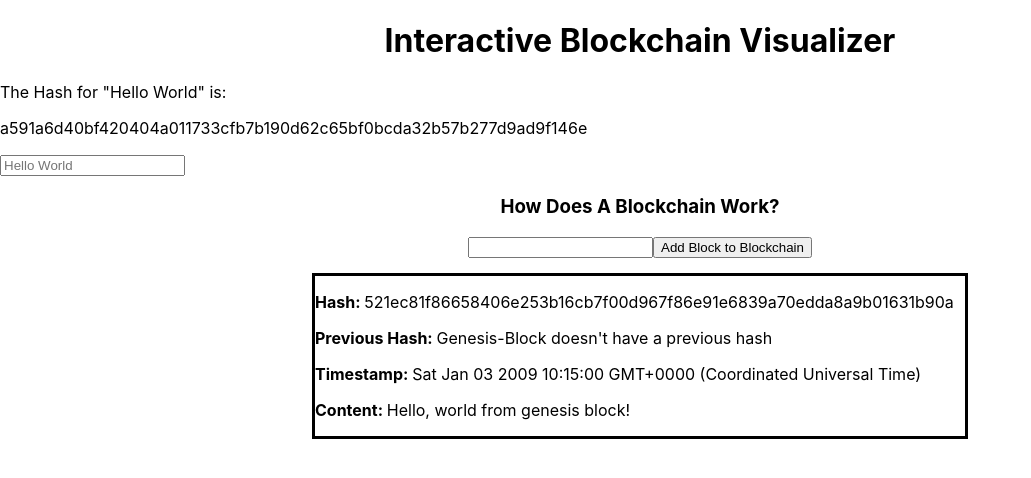
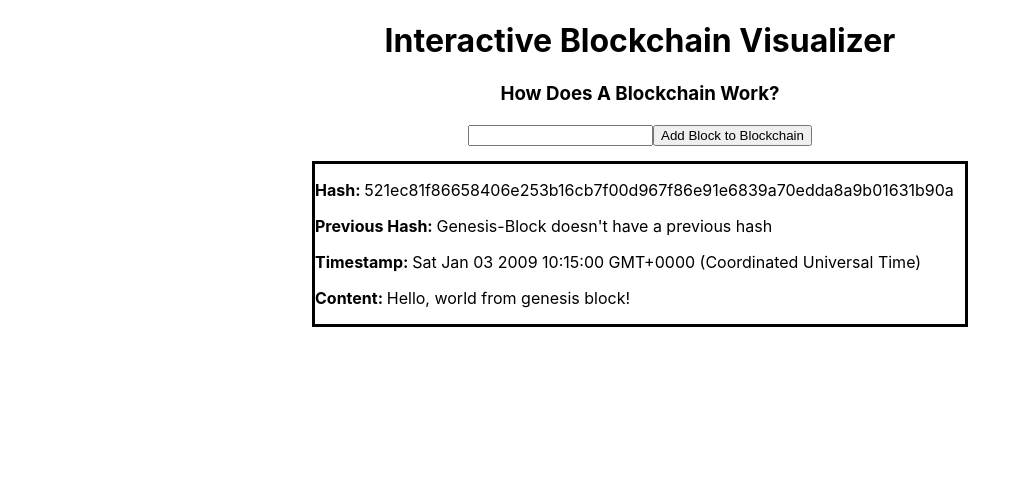
Before and after one commit to waiscodes/typescript-jest, a React (Create React App) app: page /blockchain in a window 1280 px wide. Shown: the top 478 px of the page, without its empty margins (0-1031 px from the left). Built offline with nearby package versions, Linux system fonts and the light colour scheme.

Commit message:
added route to app

```diff
--- a/package.json
+++ b/package.json
@@ -17,6 +17,7 @@
     "react": "^17.0.2",
     "react-bootstrap": "^1.6.1",
     "react-dom": "^17.0.2",
+    "react-router-dom": "^5.2.0",
     "react-scripts": "4.0.3",
     "typescript": "^4.3.5",
     "web-vitals": "^1.1.2"
--- a/src/App.tsx
+++ b/src/App.tsx
@@ -1,4 +1,5 @@
 import React, { useState } from "react";
+import { BrowserRouter as Router, Switch, Route } from "react-router-dom";
 import "./css/App.css";
 
 // components
@@ -32,11 +33,17 @@
   ]);
 
   return (
-    <div className='App'>
-      <h1 className='title'>Interactive Blockchain Visualizer</h1>
-      <Sha256 />
-      <Blockchain setBlockchain={setBlockchain} blockchain={blockchain} />
-    </div>
+    <>
+      <Router>
+        <h1 className='title'>Interactive Blockchain Visualizer</h1>
+        <Switch>
+          <Route exact path='/' component={Sha256} />
+          <Route path='/blockchain'>
+            <Blockchain setBlockchain={setBlockchain} blockchain={blockchain} />
+          </Route>
+        </Switch>
+      </Router>
+    </>
   );
 }
 
```
Also changed, not shown: 1 other file (tests, documents, lock files or other folders).
